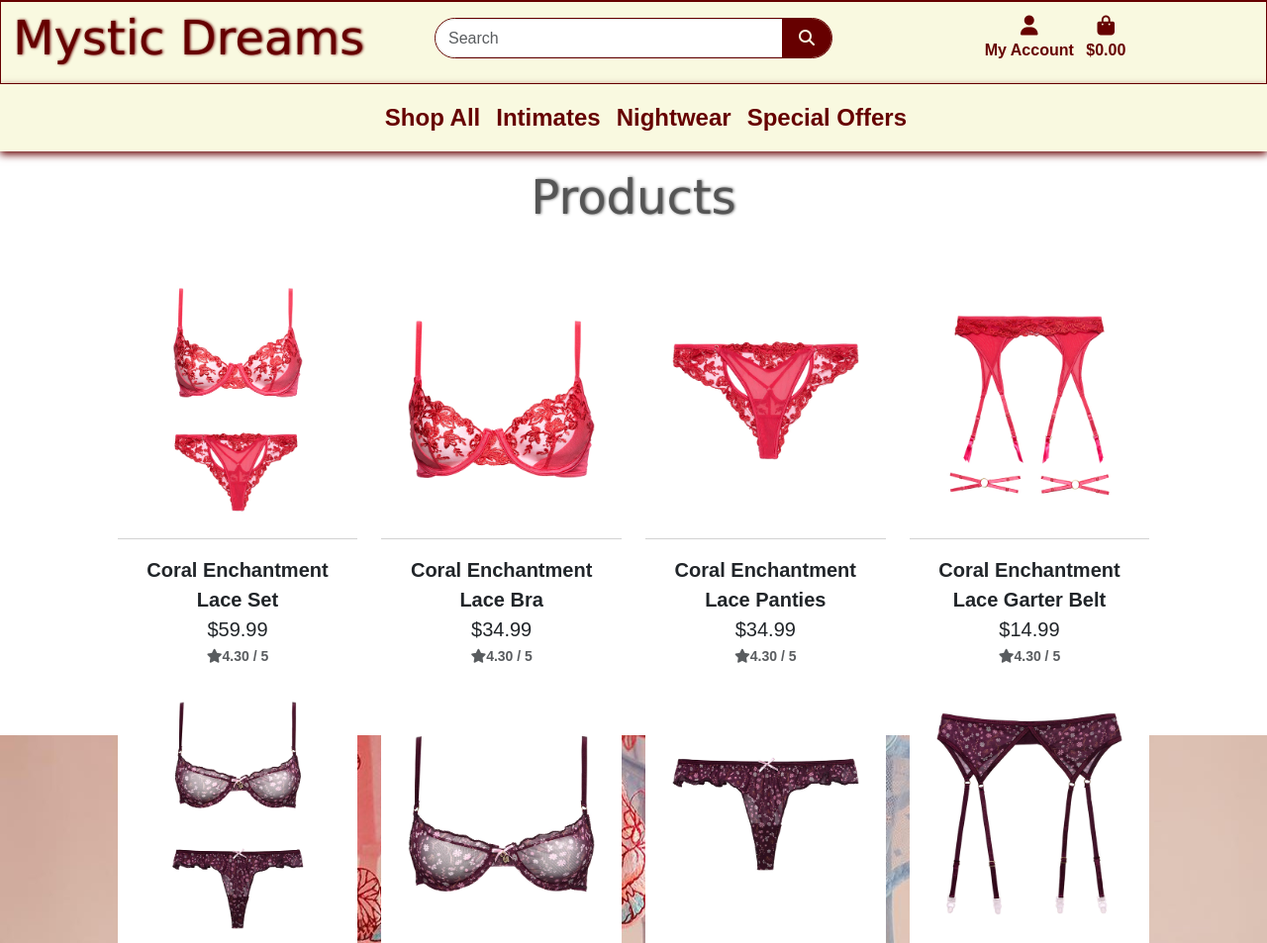
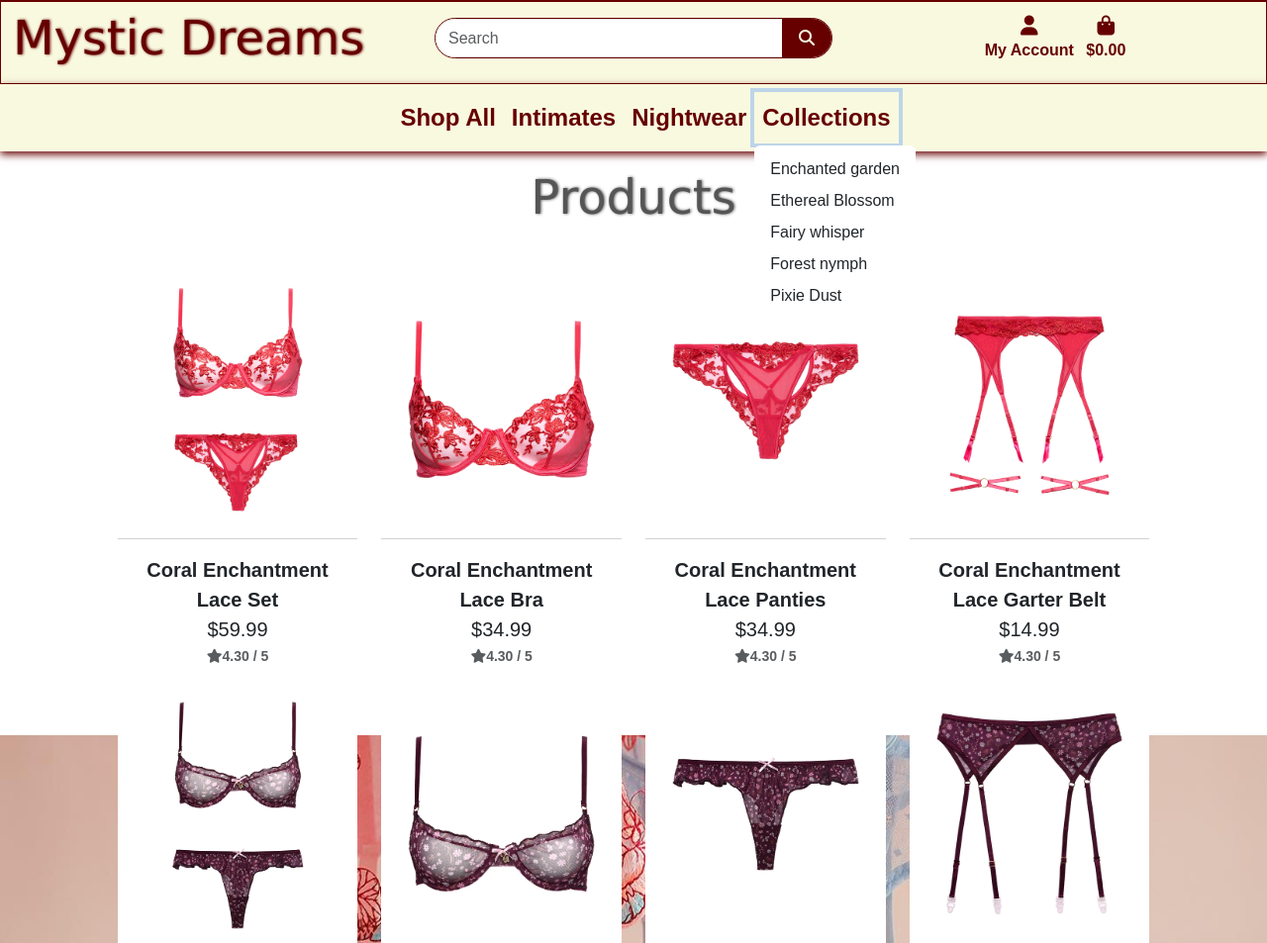
Before and after one commit to patilacerda/Mystic_Dream-PP5, a Django app: page /products/ in a window 1280 px wide, after a click on "Collections". Shown: the part 57-1010 px from the top of the page at 99% size. Run offline with Django 5.2, Linux system fonts and the light colour scheme; data comes from the database, SQL or seed files in the repository; parts of the project's set-up code (start-up, migrations or seed data) failed here and were passed over; some libraries are stand-ins or nearby versions; some web fonts are replaced.

Commit message:
Added product detail view and template, updated navbar

```diff
--- a/products/templates/products/products.html
+++ b/products/templates/products/products.html
@@ -26,13 +26,13 @@
                     <div class="card h-100 border-0 text-center">
                         <div class="card-header">
                             {% if product.image %}
-                            <a href="">
+                            <a href="{% url 'product_detail' product.id %}">
                                 <img class="card-img-top img-fluid" src="{{ product.image.url }}"
                                     alt="{{ product.name }}">
                                 <span class="view-btn">View Details</span>
                             </a>
                             {% else %}
-                            <a href="">
+                            <a href="{% url 'product_detail' product.id %}">
                                 <img class="card-img-top img-fluid" src="{{ MEDIA_URL }}noimage.png"
                                     alt="{{ product.name }}">
                                 <span class="view-btn">View Details</span>
@@ -48,10 +48,10 @@
                                 <div class="col">
                                     <p class="lead mb-0 text-left font-weight-bold">${{ product.price }}</p>
                                     {% if product.rating %}
-                                    <small class="text-muted"><i class="fas fa-star mr-1"></i>{{ product.rating }} /
+                                    <small class="text-body-secondary"><i class="fas fa-star mr-1"></i>{{ product.rating }} /
                                         5</small>
                                     {% else %}
-                                    <small class="text-muted">No Rating</small>
+                                    <small class="text-body-secondary">No Rating</small>
                                     {% endif %}
                                 </div>
                             </div>
--- a/products/urls.py
+++ b/products/urls.py
@@ -2,5 +2,6 @@ from django.urls import path
 from . import views
 
 urlpatterns = [
-    path('', views.all_products, name='products')
+    path('', views.all_products, name='products'),
+    path('<int:product_id>', views.product_detail, name='product_detail')
 ]
--- a/products/views.py
+++ b/products/views.py
@@ -1,4 +1,4 @@
-from django.shortcuts import render
+from django.shortcuts import render, get_object_or_404
 from .models import Product
 
 # Create your views here.
@@ -13,3 +13,15 @@ def all_products(request):
     }
 
     return render(request, 'products/products.html', context)
+
+
+def product_detail(request, product_id):
+    """ View to show individual product details """
+
+    product = get_object_or_404(Product, pk=product_id)
+
+    context = {
+        'product': product,
+    }
+
+    return render(request, 'products/product_detail.html', context)
--- a/templates/base.html
+++ b/templates/base.html
@@ -84,7 +84,7 @@
                 <ul class="list-inline list-unstyled text-center text-lg-right my-0">
                     <!--Profile-->
                     <li class="list-inline-item dropdown">
-                        <a class="text-bgdy nav-link" href="#" id="user-options" data-toggle="dropdown"
+                        <a class="text-bgdy nav-link" href="#" id="user-options" data-bs-toggle="dropdown"
                             aria-haspopup="true" aria-expanded="false">
                             <div class="text-center">
                                 <div><i class="fas fa-user fa-lg"></i></div>
@@ -124,16 +124,16 @@
             </div>
         </div>
         <div class="row nav-bg">
-            <nav class="navbar navbar-expand-lg navbar-light w-100">
-                <div class="col-12 d-flex justify-content-center nav-bg d-block d-sm-none">
+            <nav class="navbar navbar-expand-lg w-100">
+                <div class="col-12 d-flex justify-content-center d-block d-sm-none">
                     <div class="col-sm-12 my-auto py-1 py-lg-0 text-center text-lg">
-                        <a href="{% url 'home' %}" class="nav-link main-logo-link">
+                        <a href="{% url 'home' %}" class="nav-link">
                             <h2 class="logo-font text-bgdy my-0">Mystic Dreams</h2>
                         </a>
                     </div>
                 </div>
-                <div class="col-12 d-flex mr-5">
-                    <button class="navbar-toggler align-self-start" type="button" data-toggle="collapse" data-target="#main-nav"
+                <div class="container-fluid col-12 d-flex mr-5">
+                    <button class="navbar-toggler" type="button" data-bs-toggle="collapse" data-bs-target="#main-nav"
                         aria-controls="main-nav" aria-expanded="false" aria-label="Toggle navigation">
                         <span class="navbar-toggler-icon"></span>
                     </button>
--- a/templates/includes/main-nav.html
+++ b/templates/includes/main-nav.html
@@ -1,7 +1,7 @@
 <div class="collapse navbar-collapse" id="main-nav">
     <ul class="fs-4 navbar-nav w-auto mx-auto">
         <li class="nav-item dropdown">
-            <a class="font-weight-bold nav-link text-bgdy mr-5" href="#" id="all-products-link" data-toggle="dropdown" aria-haspopup="true" aria-expanded="false">
+            <a class="font-weight-bold nav-link text-bgdy mr-5" href="#" id="all-products-link" data-bs-toggle="dropdown" aria-haspopup="true" aria-expanded="false">
                 Shop All
             </a>
             <div class="dropdown-menu border-0" aria-labelledby="all-products-link">
@@ -13,7 +13,7 @@
         </li>
 
         <li class="nav-item dropdown">
-            <a class="font-weight-bold nav-link text-bgdy mr-5" href="#" id="clothing-link" data-toggle="dropdown" aria-haspopup="true" aria-expanded="false">
+            <a class="font-weight-bold nav-link text-bgdy mr-5" href="#" id="clothing-link" data-bs-toggle="dropdown" aria-haspopup="true" aria-expanded="false">
                 Intimates
             </a>
             <div class="dropdown-menu border-0" aria-labelledby="clothing-link">
@@ -25,7 +25,7 @@
         </li>
 
         <li class="nav-item dropdown">
-            <a class="font-weight-bold nav-link text-bgdy mr-5" href="#" id="homeware-link" data-toggle="dropdown" aria-haspopup="true" aria-expanded="false">
+            <a class="font-weight-bold nav-link text-bgdy mr-5" href="#" id="homeware-link" data-bs-toggle="dropdown" aria-haspopup="true" aria-expanded="false">
                 Nightwear
             </a>
             <div class="dropdown-menu border-0" aria-labelledby="homeware-link">
@@ -37,14 +37,15 @@
         </li>
 
         <li class="nav-item dropdown">
-            <a class="font-weight-bold nav-link text-bgdy" href="#" id="specials-link" data-toggle="dropdown" aria-haspopup="true" aria-expanded="false">
-                Special Offers
+            <a class="font-weight-bold nav-link text-bgdy" href="#" id="specials-link" data-bs-toggle="dropdown" aria-haspopup="true" aria-expanded="false">
+                Collections
             </a>
             <div class="dropdown-menu border-0" aria-labelledby="specials-link">
-                <a href="" class="dropdown-item">New Arrivals</a>
-                <a href="" class="dropdown-item">Deals</a>
-                <a href="" class="dropdown-item">Clearance</a>
-                <a href="" class="dropdown-item">All Specials</a>
+                <a href="" class="dropdown-item">Enchanted garden</a>
+                <a href="" class="dropdown-item">Ethereal Blossom</a>
+                <a href="" class="dropdown-item">Fairy whisper</a>
+                <a href="" class="dropdown-item">Forest nymph</a>
+                <a href="" class="dropdown-item">Pixie Dust</a>
             </div>
         </li>
     </ul>
--- a/templates/includes/mobile-top-header.html
+++ b/templates/includes/mobile-top-header.html
@@ -1,8 +1,5 @@
-
-<div class="row nav-bg">
-    <div class="col-12">
         <li class="list-inline-item">
-            <a class="text-bgdy nav-link d-block d-lg-none" href="#" id="mobile-search" data-toggle="dropdown" aria-haspopup="true" aria-expanded="false">
+            <a class="text-bgdy nav-link d-block d-lg-none" href="#" id="mobile-search" data-bs-toggle="dropdown" aria-haspopup="true" aria-expanded="false">
                 <div class="text-center">
                     <div><i class="fas fa-search fa-lg"></i></div>
                     <p class="my-0">Search</p>
@@ -24,7 +21,7 @@
             </div>
         </li>
         <li class="list-inline-item dropdown">
-            <a class="text-bgdy nav-link d-block d-lg-none" href="#" id="user-options" data-toggle="dropdown" aria-haspopup="true" aria-expanded="false">
+            <a class="text-bgdy nav-link d-block d-lg-none" href="#" id="user-options" data-bs-toggle="dropdown" aria-haspopup="true" aria-expanded="false">
                 <div class="text-center">
                     <div><i class="fas fa-user fa-lg"></i></div>
                     <p class="my-0">My Account</p>
@@ -35,7 +32,7 @@
                     {% if request.user.is_superuser %}
                         <a href="" class="dropdown-item">Product Management</a>
                     {% endif %}
-                    <a href="{% url 'profile' %}" class="dropdown-item">My Profile</a>
+                    <a href="" class="dropdown-item">My Profile</a>
                     <a href="{% url 'account_logout' %}" class="dropdown-item">Logout</a>
                 {% else %}
                     <a href="{% url 'account_signup' %}" class="dropdown-item">Register</a>
@@ -57,6 +54,3 @@
                 </div>
             </a>
         </li>
-    </div>
-
-</div>
```
Also changed, not shown: products/templates/products/product_detail.html (added, +43 -0 lines).
